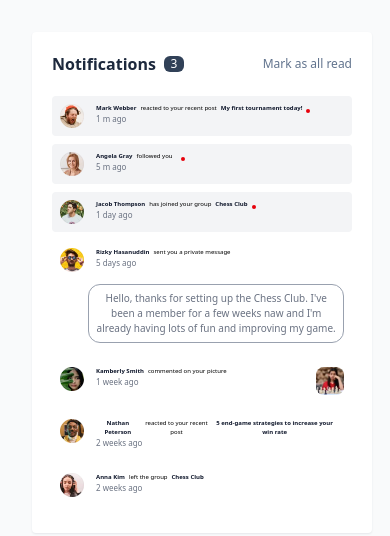
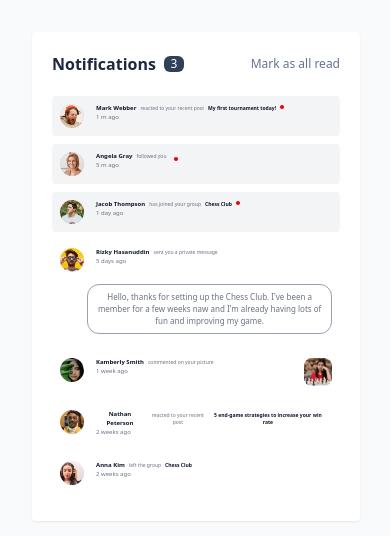
Before and after one commit to Roqya-Yawari/notification, a React (Vite) app: page / in a window 390 px wide. Shown: the top 536 px of the page. Built offline with nearby package versions, Linux system fonts and the light colour scheme.

Commit message:
place Status correctly

```diff
--- a/src/App.jsx
+++ b/src/App.jsx
@@ -20,7 +20,7 @@ function App() {
   };
   return (
     <>
-      <div className="font-plus bg-white p-5 md:w-150 w-85 rounded-sm mx-auto shadow-xs shadow-gray-200">
+      <div className="font-plus bg-white p-5 md:w-150 w-82 rounded-sm mx-auto shadow-xs shadow-gray-200">
         <div className="flex justify-between items-center  mb-5">
           <div className="flex gap-2 items-center">
             <h5 className="text-slate-800 font-bold">Notifications</h5>
--- a/src/components/MessageBox.jsx
+++ b/src/components/MessageBox.jsx
@@ -22,22 +22,22 @@ export function MessageBox({ data, readHandler }) {
                   <span className="text-slate-900 font-bold md:text-[12px] text-[6px]">
                     {userData.name}
                   </span>
-                  <span className="md:text-[12px] text-[6px]">
+                  <span className="md:text-[12px] text-[5px] text-gray-500">
                     {userData.action}
                   </span>
-                  <span className="relative pr-2 text-[6px] md:text-[10px] text-slate-900 font-bold hover:text-slate-600">
+                  <span className="relative pr-2 text-[5px] md:text-[10px] text-slate-900 font-bold hover:text-slate-600">
                     {userData.post}
-                    <span className="text-slate-900 font-bold md:text-[10px] text-[6px] hover:text-slate-600">
+                    <span className="text-slate-900 font-bold md:text-[10px] text-[5px] hover:text-slate-600">
                       {userData.group}
                     </span>
 
-                    <span className="absolute md:top-[56%] top-[50%] right-0">
+                    <span className="absolute md:top-[50%] right-0">
                       {" "}
                       {!userData.read && <Status />}
                     </span>
                   </span>
                 </div>
-                <span className="md:text-[10px] text-[8px] text-gray-500">
+                <span className="md:text-[10px] text-[6px] text-gray-500">
                   {userData.time}
                 </span>
               </div>
@@ -52,7 +52,7 @@ export function MessageBox({ data, readHandler }) {
           </div>
           {userData.message && (
             <div className="flex justify-end mt-3">
-              <div className=" border-1 border-gray-400 rounded-xl md:text-sm text-[10px] text-gray-500 w-[90%]  md:p-3 p-1.5 ">
+              <div className="hover:bg-gray-100 border-1 border-gray-400 rounded-xl md:text-sm text-[8px] text-gray-500 w-[90%]  md:p-3 p-1.5 ">
                 {" "}
                 <p className=""> {userData.message}</p>
               </div>
```
